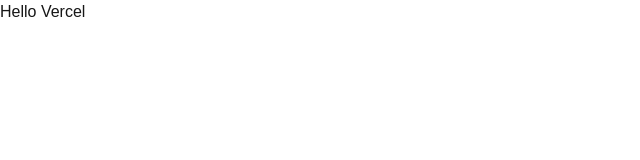
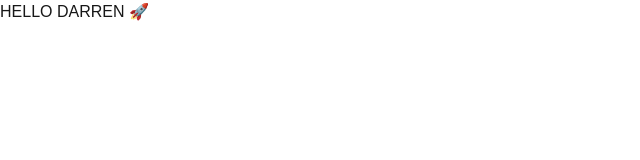
Before and after one commit to DarrenChen77/project, a Next.js app in the folder special-symbol/: page / in a window 1280 px wide. Shown: the top 160 px of the page, without its empty margins (0-640 px from the left). Built offline with nearby package versions, Linux system fonts and the light colour scheme.

Commit message:
test deploy

```diff
--- a/special-symbol/app/page.tsx
+++ b/special-symbol/app/page.tsx
@@ -1,3 +1,3 @@
 export default function Page() {
-  return <div>Hello Vercel</div>;
+  return <h1>HELLO DARREN 🚀</h1>;
 }
```
